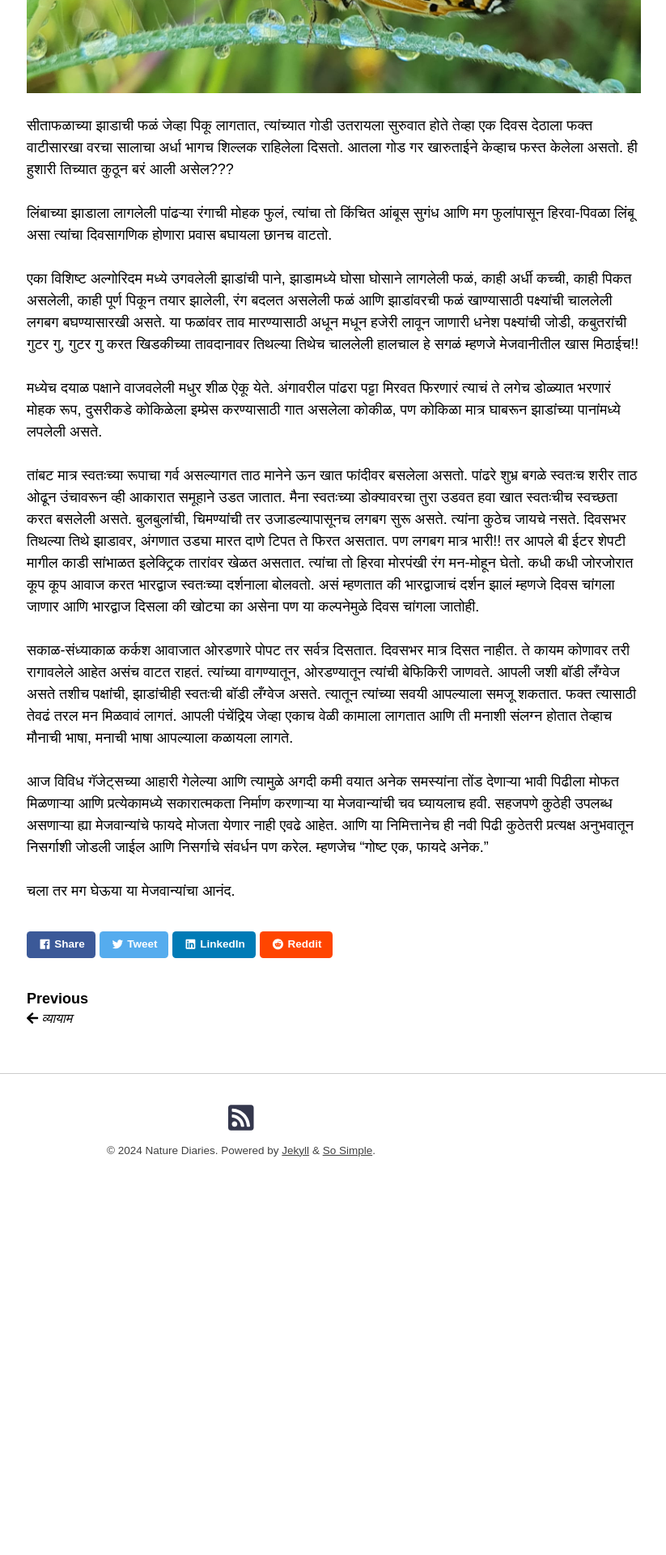
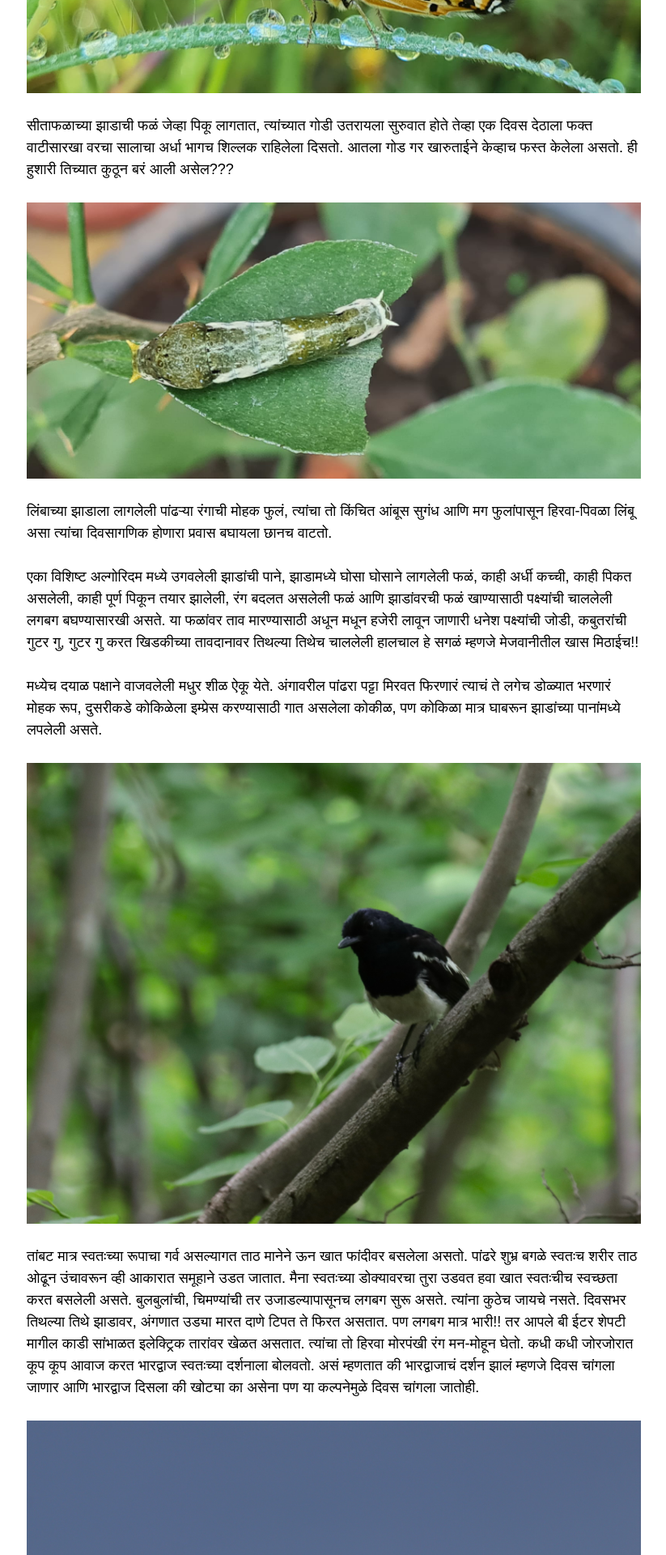
Before and after one commit to deepalichaware/deepalichaware.github.io, a Jekyll site: the page built from _posts/2024-06-07-mejwani.md, in a window 1280 px wide. Shown: the part 2408-4328 px from the top of the page at 81% size, without its empty margins (342-1165 px from the left). Built offline with Jekyll 4.4.1, drawn with Linux system fonts in a browser that asks for light colours; nearby versions of some CDN libraries; before the commit the page ends 3911 px from its top, so only the background shows below that.

Commit message:
add more pictures to mejwani

```diff
--- a/_posts/2024-06-07-mejwani.md
+++ b/_posts/2024-06-07-mejwani.md
@@ -31,13 +31,19 @@ tags:
 
 सीताफळाच्या झाडाची फळं जेव्हा पिकू लागतात, त्यांच्यात गोडी उतरायला सुरुवात होते तेव्हा एक दिवस देठाला फक्त वाटीसारखा वरचा सालाचा अर्धा भागच शिल्लक राहिलेला दिसतो. आतला गोड गर खारुताईने केव्हाच फस्त केलेला असतो. ही हुशारी तिच्यात कुठून बरं आली असेल???
 
+![caterpillar](/assets/images/mejwani/caterpillar.jpg)
+
 लिंबाच्या झाडाला लागलेली पांढऱ्या रंगाची मोहक फुलं, त्यांचा तो किंचित आंबूस सुगंध आणि मग फुलांपासून हिरवा-पिवळा लिंबू असा त्यांचा  दिवसागणिक होणारा प्रवास बघायला छानच वाटतो.
 
 एका विशिष्ट अल्गोरिदम मध्ये उगवलेली झाडांची पाने, झाडामध्ये घोसा घोसाने लागलेली फळं, काही अर्धी कच्ची, काही पिकत असलेली, काही पूर्ण पिकून तयार झालेली, रंग बदलत असलेली फळं आणि झाडांवरची फळं खाण्यासाठी पक्ष्यांची चाललेली लगबग बघण्यासारखी असते. या फळांवर ताव मारण्यासाठी अधून मधून हजेरी लावून जाणारी धनेश पक्ष्यांची जोडी, कबुतरांची गुटर गु, गुटर गु करत खिडकीच्या तावदानावर तिथल्या तिथेच चाललेली हालचाल हे सगळं म्हणजे मेजवानीतील खास मिठाईच!!
 
 मध्येच दयाळ पक्षाने वाजवलेली मधुर शीळ ऐकू येते. अंगावरील पांढरा पट्टा मिरवत फिरणारं त्याचं ते लगेच डोळ्यात भरणारं मोहक रूप, दुसरीकडे कोकिळेला इम्प्रेस करण्यासाठी गात असलेला कोकीळ, पण कोकिळा मात्र घाबरून झाडांच्या पानांमध्ये लपलेली असते.
 
+![robin](/assets/images/mejwani/robin.JPG)
+
 तांबट मात्र स्वतःच्या रूपाचा गर्व असल्यागत ताठ मानेने ऊन खात फांदीवर बसलेला असतो. पांढरे शुभ्र बगळे स्वतःच शरीर ताठ ओढून उंचावरून व्ही आकारात समूहाने उडत जातात. मैना स्वतःच्या डोक्यावरचा तुरा उडवत हवा खात स्वतःचीच स्वच्छता करत बसलेली असते. बुलबुलांची, चिमण्यांची तर उजाडल्यापासूनच लगबग सुरू असते. त्यांना कुठेच जायचे नसते. दिवसभर तिथल्या तिथे झाडावर, अंगणात उड्या मारत दाणे टिपत ते फिरत असतात. पण लगबग मात्र भारी!! तर आपले बी ईटर शेपटी मागील काडी सांभाळत इलेक्ट्रिक तारांवर खेळत असतात. त्यांचा तो हिरवा मोरपंखी रंग मन-मोहून घेतो. कधी कधी जोरजोरात कूप कूप आवाज करत भारद्वाज स्वतःच्या दर्शनाला बोलवतो. असं म्हणतात की भारद्वाजाचं दर्शन झालं म्हणजे दिवस चांगला जाणार आणि भारद्वाज दिसला की खोट्या का असेना पण या कल्पनेमुळे दिवस चांगला जातोही.
+
+![Nutcracker](/assets/images/mejwani/nutcracker.JPG)
 
 सकाळ-संध्याकाळ कर्कश आवाजात ओरडणारे पोपट तर सर्वत्र दिसतात. दिवसभर मात्र दिसत नाहीत. ते कायम कोणावर तरी रागावलेले आहेत असंच वाटत राहतं. त्यांच्या वागण्यातून, ओरडण्यातून त्यांची बेफिकिरी जाणवते. आपली जशी बॉडी लँग्वेज असते तशीच पक्षांची, झाडांचीही स्वतःची बॉडी लँग्वेज असते. त्यातून त्यांच्या सवयी आपल्याला समजू शकतात. फक्त त्यासाठी तेवढं तरल मन मिळवावं लागतं. आपली पंचेंद्रिय जेव्हा एकाच वेळी कामाला लागतात आणि ती मनाशी संलग्न होतात तेव्हाच मौनाची भाषा, मनाची भाषा आपल्याला कळायला लागते.
 
```
Also changed, not shown: assets/images/mejwani/robin.JPG (added).
